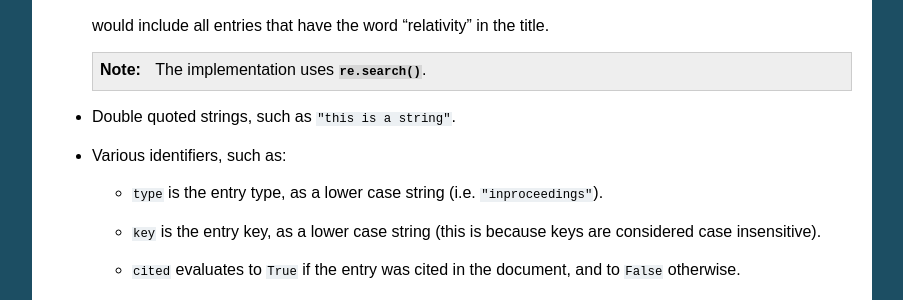
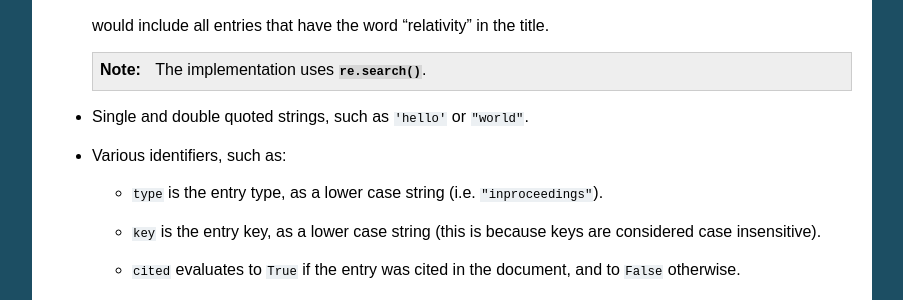
Before and after one commit to mcmtroffaes/sphinxcontrib-bibtex, a Sphinx documentation site: the page built from doc/usage.rst, in a window 1280 px wide and 900 px high, scrolled down 2738 px. Shown: the part 152-452 px from the top of the window, without its empty margins (198-1101 px from the left). Built offline with Sphinx 7.4.7, drawn with Linux system fonts in a browser that asks for light colours; formulas are drawn with MathJax 3; pages that are not in the unit, such as notebooks, are missing from menus.

Commit message:
Single quoting also works.
[ci skip]

```diff
--- a/doc/usage.rst
+++ b/doc/usage.rst
@@ -221,7 +221,7 @@ The filter expression supports:
 
      The implementation uses :func:`re.search`.
 
-* Double quoted strings, such as ``"this is a string"``.
+* Single and double quoted strings, such as ``'hello'`` or ``"world"``.
 
 * Various identifiers, such as:
 
```
